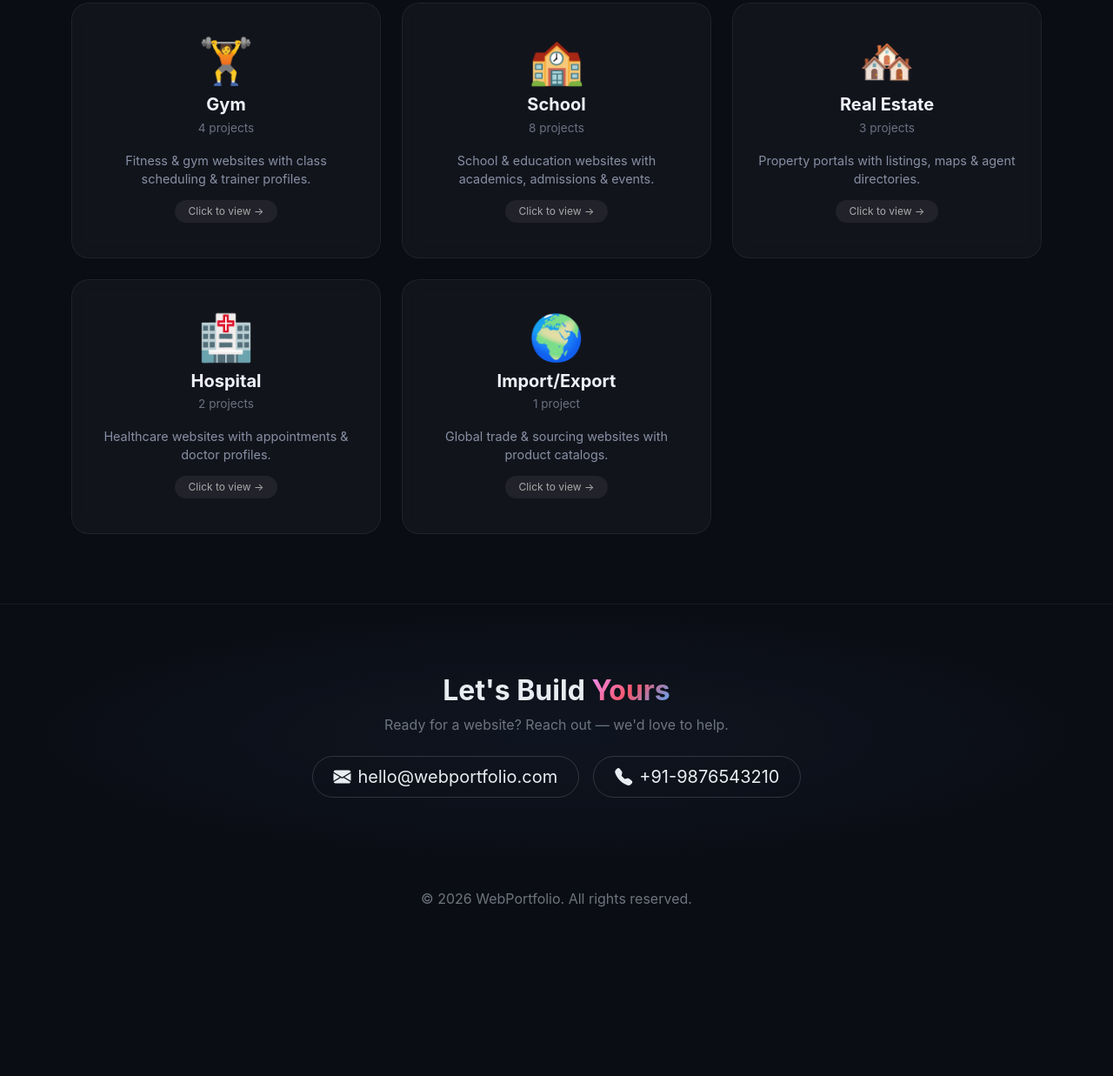
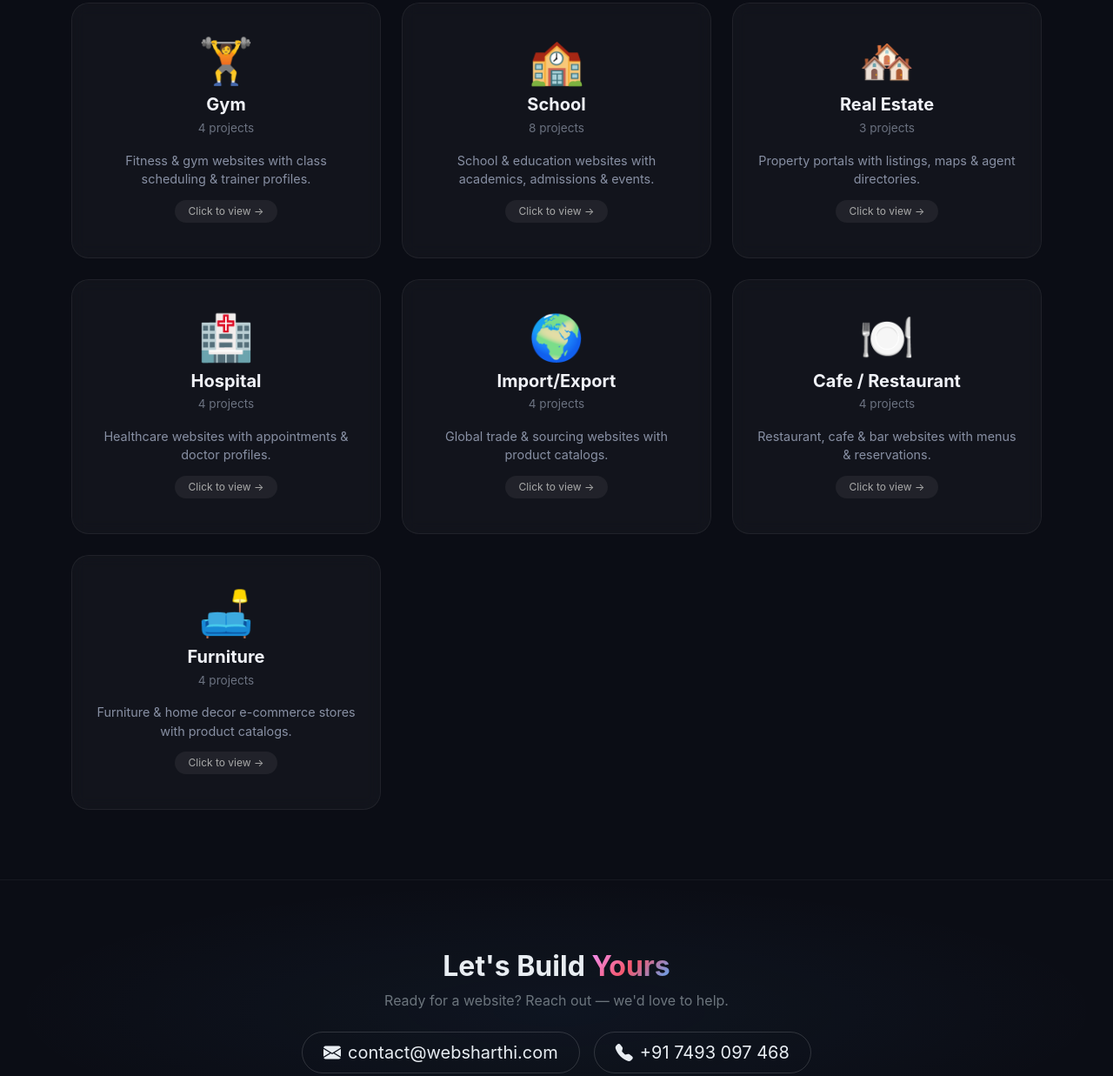
Before and after one commit to Chauhan2023/freelance-portfolio-website, a plain HTML site: page index.html in a window 1280 px wide. Shown: the part 991-2228 px from the top of the page at 87% size. Before the commit the page ends 2060 px from the top, so only its background shows below. Drawn offline with nearby package versions, Linux system fonts and the light colour scheme.

Commit message:
update: add healthcare, cafe/restaurant, furniture categories + contact details

```diff
--- a/index.html
+++ b/index.html
@@ -72,11 +72,11 @@
       <h2 class="fw-bold mb-2">Let's Build <span class="text-gradient">Yours</span></h2>
       <p class="text-secondary mb-4">Ready for a website? Reach out — we'd love to help.</p>
       <div class="d-flex justify-content-center gap-3 flex-wrap">
-        <a href="mailto:hello@webportfolio.com" class="btn btn-outline-light btn-lg rounded-pill px-4">
-          <i class="bi bi-envelope-fill me-2"></i>hello@webportfolio.com
+        <a href="mailto:contact@websharthi.com" class="btn btn-outline-light btn-lg rounded-pill px-4">
+          <i class="bi bi-envelope-fill me-2"></i>contact@websharthi.com
         </a>
-        <a href="tel:+919876543210" class="btn btn-outline-light btn-lg rounded-pill px-4">
-          <i class="bi bi-telephone-fill me-2"></i>+91-9876543210
+        <a href="tel:+917493097468" class="btn btn-outline-light btn-lg rounded-pill px-4">
+          <i class="bi bi-telephone-fill me-2"></i>+91 7493 097 468
         </a>
       </div>
     </div>
--- a/js/script.js
+++ b/js/script.js
@@ -200,6 +200,24 @@ const projectData = [
     link: "https://aakashhealthcare.com/"
   },
   {
+    category: "Hospital",
+    icon: "🏥",
+    name: "Kailash Healthcare",
+    desc: "Multispeciality hospital chain in Delhi NCR with 40+ years of legacy, robotic surgeries & 9+ hospital locations.",
+    tech: ["Next.js"],
+    pages: "Home, Specialities, Doctors, OPD Timings, Health Packages, International Patients, Contact",
+    link: "https://www.kailashhealthcare.com/"
+  },
+  {
+    category: "Hospital",
+    icon: "🏥",
+    name: "Apollo Hospitals",
+    desc: "India's largest private hospital network with 75 hospitals, 13000+ doctors & comprehensive multispeciality care across 200+ cities.",
+    tech: ["Next.js"],
+    pages: "Home, Find a Doctor, Centres of Excellence, Health Library, International Patients, Book Appointment",
+    link: "https://www.apollohospitals.com/"
+  },
+  {
     category: "Import/Export",
     icon: "🌍",
     name: "Steadfast Overseas",
@@ -207,6 +225,107 @@ const projectData = [
     tech: ["React"],
     pages: "Home, About, Products, Sourcing, Contact",
     link: "https://steadfastoverseas.com/"
+  },
+  {
+    category: "Import/Export",
+    icon: "🌍",
+    name: "Extice",
+    desc: "Textile industry WordPress theme with fabric catalog, services & project showcase.",
+    tech: ["HTML", "CSS", "JS"],
+    pages: "Home (4 styles), Services, Projects, About Us, Team, Pricing Plans, Shop, Blog, FAQ, Contact",
+    link: "https://demo2.wpopal.com/extice/"
+  },
+  {
+    category: "Import/Export",
+    icon: "🌍",
+    name: "Delfreight",
+    desc: "Logistics & freight WordPress theme with shipping services, real-time tracking & global network.",
+    tech: ["HTML", "CSS", "JS"],
+    pages: "Home, About, Services, Team, Pricing, Testimonials, Blog, FAQ, Contact",
+    link: "https://demo.farmstudios.net/delfreight/"
+  },
+  {
+    category: "Import/Export",
+    icon: "🌍",
+    name: "Textica",
+    desc: "Textile & fabric industry WordPress theme with Elementor builder, WooCommerce & portfolio.",
+    tech: ["HTML", "CSS", "JS", "Bootstrap 5"],
+    pages: "Home (5 styles), About Us, Services, Pricing, Team, Shop, Portfolio, Blog, FAQ, Contact",
+    link: "https://textica.peacefulqode.co.in/landing/?nocache=355"
+  },
+  // ──────── CAFE / RESTAURANT ────────
+  {
+    category: "Cafe / Restaurant",
+    icon: "🍽️",
+    name: "Tastyc",
+    desc: "Premium restaurant & cafes WordPress theme with 6 demos, Elementor builder, menu system & reservation booking.",
+    tech: ["HTML", "CSS", "JS"],
+    pages: "Landing, Restaurants/Cafes, Elegant, Fine Dining, Seafood, Coffee Shop, Bar & Pub",
+    link: "https://landing.bslthemes.com/tastyc/"
+  },
+  {
+    category: "Cafe / Restaurant",
+    icon: "🍽️",
+    name: "Piquant",
+    desc: "Restaurant, bar & café WordPress theme with food gallery, OpenTable reservations, shop & multiple homepage styles.",
+    tech: ["HTML", "CSS", "JS"],
+    pages: "Original, About Us, Meet The Chefs, Our Services, Menu, Food Gallery, Blog, Shop, Reservations",
+    link: "https://piquant.qodeinteractive.com/"
+  },
+  {
+    category: "Cafe / Restaurant",
+    icon: "🍽️",
+    name: "Piquant Fullscreen",
+    desc: "Fullscreen homepage variant of the Piquant restaurant theme with immersive fullscreen slider layout.",
+    tech: ["HTML", "CSS", "JS"],
+    pages: "Fullscreen Home, About, Menu, Gallery, Blog, Shop, Reservations",
+    link: "https://piquant.qodeinteractive.com/fullscreen-home/"
+  },
+  {
+    category: "Cafe / Restaurant",
+    icon: "🍽️",
+    name: "Chicago",
+    desc: "Restaurant, cafe, bar & bistro WordPress theme with menu management, reservation system & modern design.",
+    tech: ["HTML", "CSS", "JS"],
+    pages: "Home, Menu, About, Reservations, Gallery, Blog, Contact",
+    link: "https://wpcharming.com/demos/?theme=chicago"
+  },
+  // ──────── FURNITURE ────────
+  {
+    category: "Furniture",
+    icon: "🛋️",
+    name: "Urban Ladder",
+    desc: "India's leading furniture & home decor brand offering sofas, beds, dining sets, wardrobes & home accessories.",
+    tech: ["HTML", "CSS", "JS"],
+    pages: "Home, New Arrivals, Sofas, Beds, Dining, Storage, Decor, Furnishing",
+    link: "https://www.urbanladder.com/"
+  },
+  {
+    category: "Furniture",
+    icon: "🛋️",
+    name: "Pepperfry",
+    desc: "India's largest online furniture marketplace with 1L+ products across furniture, decor, lighting & more.",
+    tech: ["HTML", "CSS", "JS"],
+    pages: "Home, Furniture, Decor, Lights, Furnishings, Modular Interiors, Stores",
+    link: "https://www.pepperfry.com/"
+  },
+  {
+    category: "Furniture",
+    icon: "🛋️",
+    name: "Wooden Street",
+    desc: "Solid wood furniture brand with 20L+ customers, 80+ experience stores & customised furniture solutions.",
+    tech: ["HTML", "CSS", "JS"],
+    pages: "Home, Sofas, Beds, Dining, Storage, Study, Outdoor, Decor, Mattresses",
+    link: "https://www.woodenstreet.com/"
+  },
+  {
+    category: "Furniture",
+    icon: "🛋️",
+    name: "Royaloak",
+    desc: "International furniture brand with 200+ stores across India offering Italian, American & Malaysian collections.",
+    tech: ["HTML", "CSS", "JS"],
+    pages: "Home, Living, Bedroom, Dining, Study, Outdoor, Decor, Furnishings, New Arrivals",
+    link: "https://www.royaloakindia.com/"
   }
 ];
 
@@ -223,6 +342,8 @@ const categoryMeta = {
   "Real Estate":  { icon: "🏘️", desc: "Property portals with listings, maps & agent directories." },
   Hospital:       { icon: "🏥", desc: "Healthcare websites with appointments & doctor profiles." },
   "Import/Export":{ icon: "🌍", desc: "Global trade & sourcing websites with product catalogs." },
+  "Cafe / Restaurant": { icon: "🍽️", desc: "Restaurant, cafe & bar websites with menus & reservations." },
+  Furniture:       { icon: "🛋️", desc: "Furniture & home decor e-commerce stores with product catalogs." },
 };
 
 /* ---- render category cards ---- */
```
Also changed, not shown: 1 other file.
